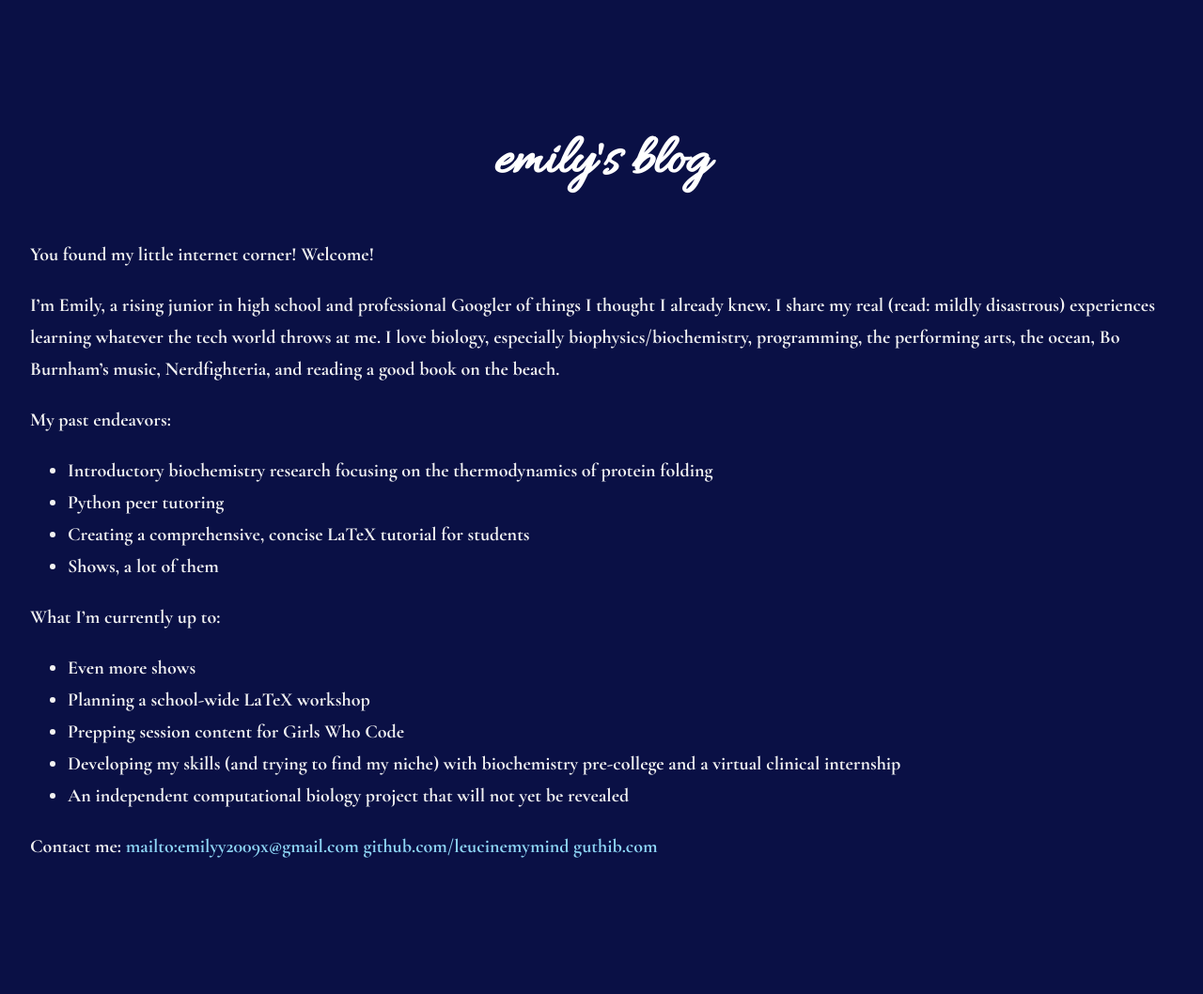
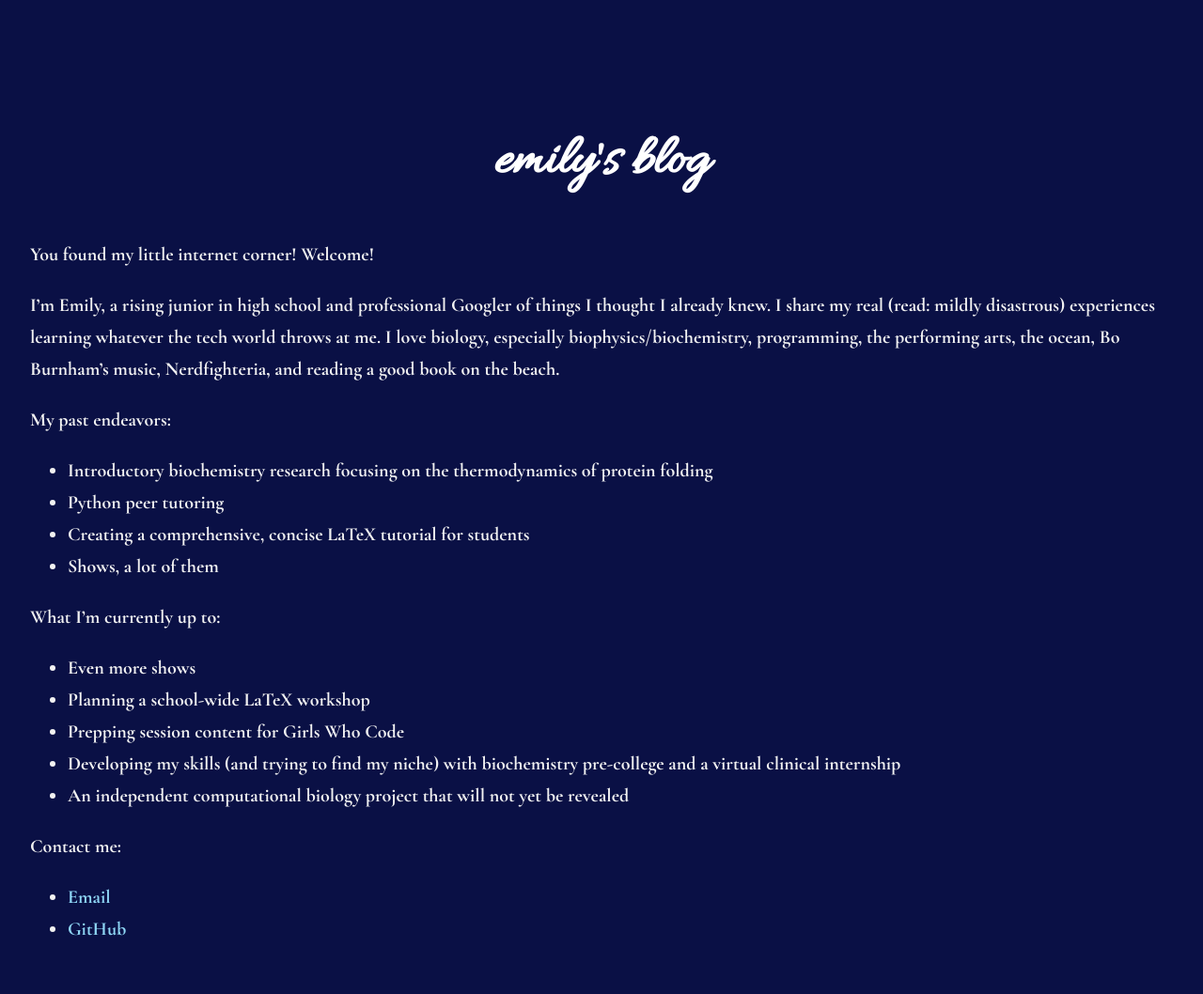
Before and after one commit to leucinemymind/leucinemymind.github.io, a Jekyll site: the page built from index.md, in a window 1280 px wide. Shown: the whole page at 94% size. Built offline with Jekyll 4.4.1, drawn with Linux system fonts in a browser that asks for light colours; our own code applies the rules of GitHub Pages for plain Markdown files; before the commit the page ends 970 px from its top, so only the background shows below that.

Commit message:
Update index.md

```diff
--- a/index.md
+++ b/index.md
@@ -16,6 +16,5 @@ What I'm currently up to:
 - An independent computational biology project that will not yet be revealed
 
 Contact me:
-[mailto:emilyy2009x@gmail.com](Email)
-[github.com/leucinemymind](GitHub)
-[guthib.com](GutHib)
+- [Email](mailto:emilyy2009x@gmail.com)
+- [GitHub](github.com/leucinemymind)
```
